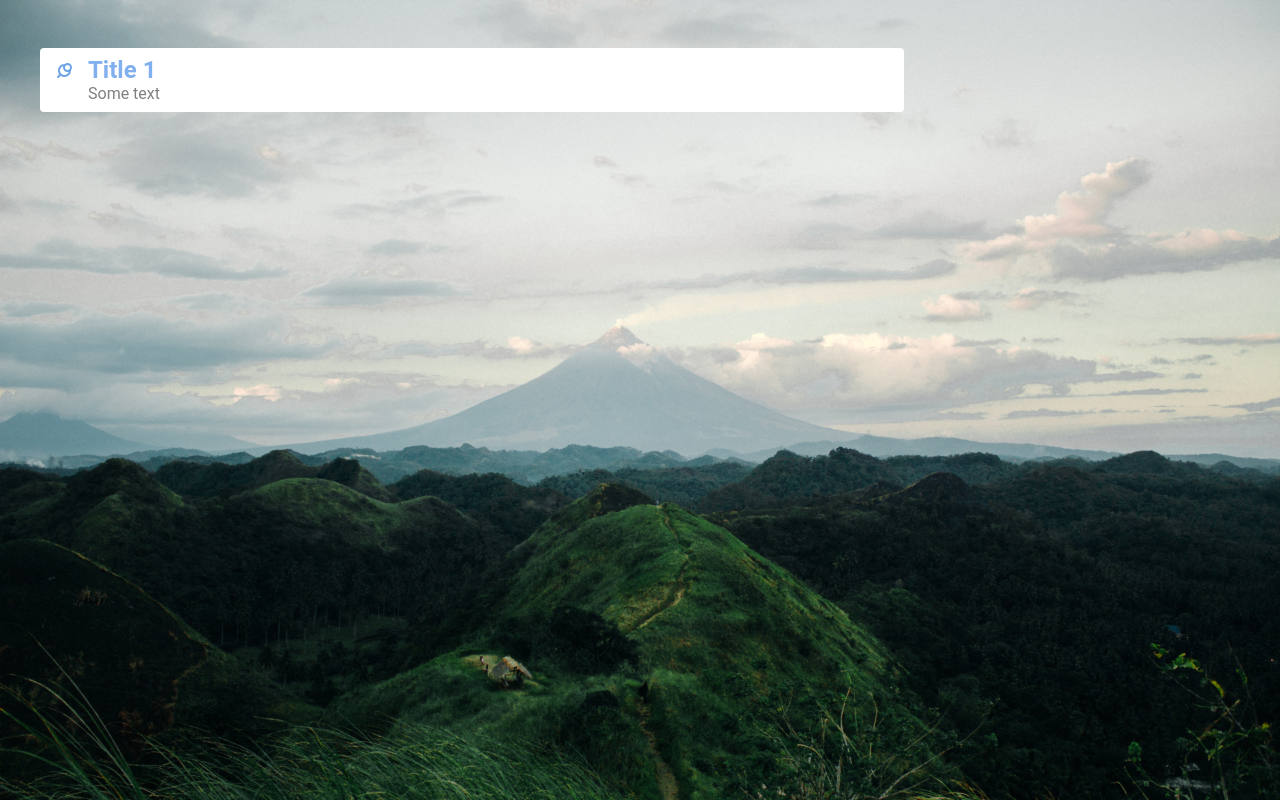
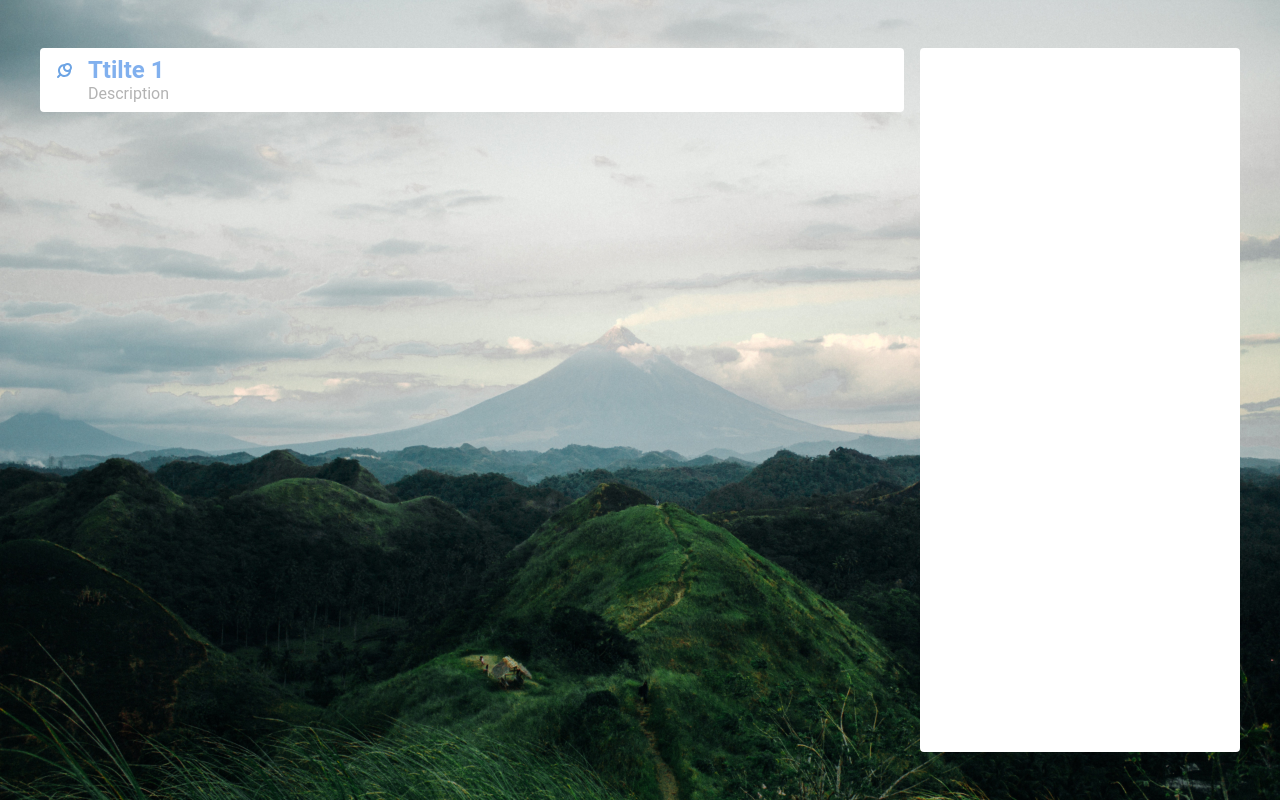
Before and after one commit to milsinery/bob, a React (Create React App) app: page / in a window 1280 px wide. Built offline with nearby package versions, Linux system fonts and the light colour scheme.

Commit message:
create components cards and card

```diff
--- a/src/App.css
+++ b/src/App.css
@@ -1,3 +1,7 @@
+* {
+  box-sizing: border-box;
+}
+
 .Wrapper {
   display: flex;
   flex-direction: column;
@@ -25,22 +29,6 @@
   background: transparent;
 }
 
-.Cards {
-  overflow: auto;
-  content: "";
-  display: flex;
-  flex-direction: column;
-  align-content: stretch;
-  justify-content: stretch;
-  width: 100%;
-  max-width: 864px;
-  margin-right: var(--space-med);
-}
-
-.Cards::-webkit-scrollbar {
-  width: 0;
-}
-
 .Sidebar {
   flex-shrink: 0;
   overflow: auto;
@@ -48,7 +36,6 @@
   border-radius: 4px;
   border-radius: 4px;
   width: 320px;
-  background: transparent;
 }
 
 .Footer {
--- a/src/App.js
+++ b/src/App.js
@@ -1,23 +1,16 @@
 import React from 'react';
-import Card from './Card';
+import Cards from './Cards';
 import './App.css';
 
 class App extends React.Component {
 
   render() {
     return(<div className="Wrapper">
-        <div className="Header">
-
-        </div>
+        <div className="Header"></div>
 
         <div className="Main">
-          <div className="Cards">
-            <Card title="Title 1"></Card>
-          </div>
-
-          <div className="Sidebar">
-          </div>
-
+          <Cards></Cards>
+          <div className="Sidebar"></div>
         </div>
 
         <div className="Footer">
--- a/src/Card.css
+++ b/src/Card.css
@@ -1,12 +1,15 @@
 .Card {
+    display: flex;
+    flex-shrink: 0;
     position: relative;
     overflow: hidden;
     background-color: var(--color-snow);
     border-radius: 4px;
-    min-height: 48px;
+    height: 64px;
     min-width: 320px;
-    display: flex;
     padding: 8px;
+    margin-bottom: 8px;
+    transition: all .3s ease-out;
 }
 
 .Content {
@@ -21,3 +24,18 @@
 .Descritpion {
     color: var(--color-cloud);
 }
+
+@media (max-width: 480px) {
+    .Card {
+        height: 48px;
+    }
+
+    .Descritpion {
+        visibility: hidden;
+    }
+
+    .Expand {
+        height: 200px;
+        transition: all .15s ease-out;
+    }
+}
--- a/src/Card.js
+++ b/src/Card.js
@@ -1,22 +1,35 @@
 import React from 'react';
 import Icon from './icon';
-import './card.css';
+import './Card.css';
 
 class Card extends React.Component {
+    constructor(props) {
+        super(props);
+        this.state = {
+            flag: true,
+            title: "Title",
+            description: "Description"
+        };
+
+        this.handleClick = this.handleClick.bind(this);
+    }
+
+    handleClick(e) {
+        this.setState({flag: !this.state.flag});
+    }
 
     render() {
         return(
-            <div className="Card">
+            <div className={this.state.flag ? "Card" : "Card Expand"} onClick={this.handleClick}>
                 <Icon/>
                 <div className="Content">
-                    <h2 className="Title">{this.props.title}</h2>
-                    <p className="Description">{this.props.description}</p>
+                    <h2 className="Title">{this.props.title || this.state.title}</h2>
+
+                    <p className="Descritpion">{this.props.description || this.state.description}</p>
                 </div>
             </div>
         );
     }
 }
 
-Card.defaultProps = {title: "Card Title", description: "Some text"};
-
 export default Card;
--- /dev/null
+++ b/src/Cards.css
@@ -0,0 +1,15 @@
+.Cards {
+    overflow: auto;
+    content: "";
+    display: flex;
+    flex-direction: column;
+    align-content: stretch;
+    justify-content: stretch;
+    width: 100%;
+    max-width: 864px;
+    margin-right: var(--space-med);
+  }
+
+  .Cards::-webkit-scrollbar {
+    width: 0;
+  }
--- /dev/null
+++ b/src/Cards.js
@@ -0,0 +1,16 @@
+import React from 'react';
+import Card from './Card';
+import './Cards.css';
+
+class Cards extends React.Component {
+
+    render(){
+        return(
+            <div className="Cards">
+                <Card title="Ttilte 1"></Card>
+            </div>
+        );
+    }
+}
+
+export default Cards;
```
Also changed, not shown: src/Sidebar.css (added).
